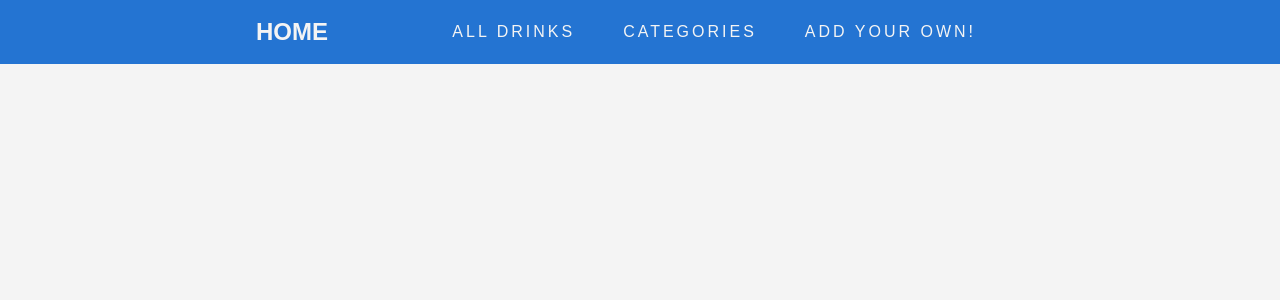
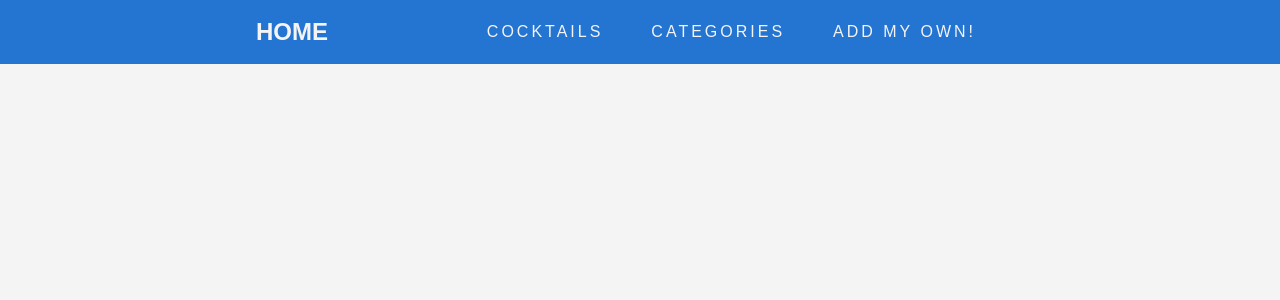
Before and after one commit to joenapper/drinking-hub, a Flask app: page / in a window 1280 px wide. Shown: the top 300 px of the page. Run offline with Flask 2, Linux system fonts and the light colour scheme; data that the repository does not hold is empty; some libraries are stand-ins or nearby versions.

Commit message:
Changing navbar text

```diff
--- a/templates/base.html
+++ b/templates/base.html
@@ -15,9 +15,9 @@
                 <h1><a href="#">Home</a></h1>
             </div>
             <ul class="nav-links">
-                <li><a href="#">All Drinks</a></li>
+                <li><a href="#">Cocktails</a></li>
                 <li><a href="#">Categories</a></li>
-                <li><a href="#">Add Your Own!</a></li>
+                <li><a href="#">Add My Own!</a></li>
             </ul>
         </nav>
     </header>
```
Also changed, not shown: static/css/style.css (line endings or trailing spaces).
